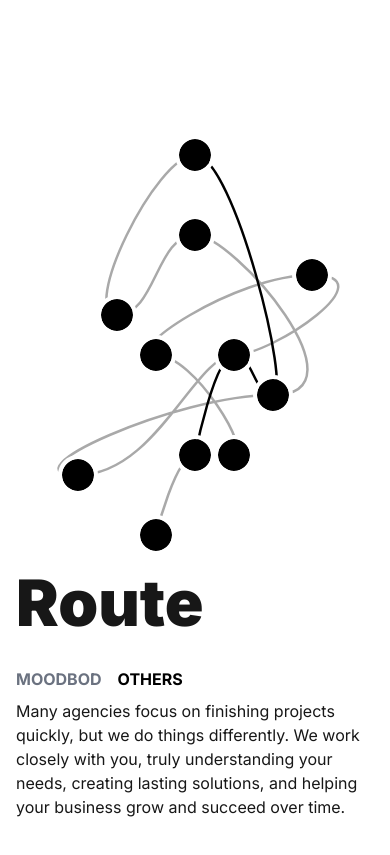
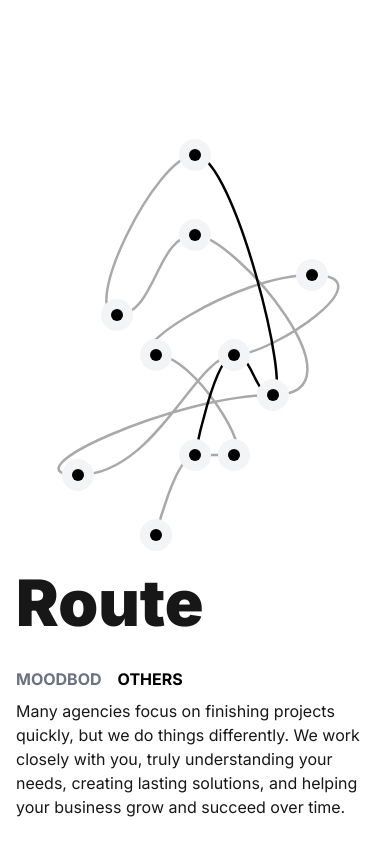
Before and after one commit to tuyoleni/moodbod, a Next.js app: page / in a window 390 px wide. Shown: the part 9120-9975 px from the top of the page. Built offline with nearby package versions, Linux system fonts and the light colour scheme.

Commit message:
feat: improve RoutePoint mobile UX and visual feedback
- Increase touch target size for better mobile interaction
- Add pulsing animation to first point for visual guidance
- Add mobile-only hint message for better user onboarding
- Implement layered point design with outer grey ring

```diff
--- a/app/home/components/RoutePoint.tsx
+++ b/app/home/components/RoutePoint.tsx
@@ -9,20 +9,26 @@ interface RoutePointProps {
     onLeave: () => void;
     isActive?: boolean;
     onClick?: () => void;
+    isFirst?: boolean;
 }
 
-export function RoutePoint({ x, y, label, onHover, onLeave, isActive = false, onClick }: RoutePointProps) {
+export function RoutePoint({ x, y, label, onHover, onLeave, isActive = false, onClick, isFirst = false }: RoutePointProps) {
     const [isHovered, setIsHovered] = useState(false);
     const showLabel = isHovered || isActive;
 
     return (
         <div className="relative">
+            {isFirst && (
+                <div className="fixed bottom-4 left-1/2 transform -translate-x-1/2 bg-black/75 text-white text-sm px-3 py-2 rounded-full shadow-lg z-50 sm:hidden">
+                    Tap points to learn more
+                </div>
+            )}
             <motion.div
-                className="absolute w-8 h-8 bg-black outline outline-4 outline-white rounded-full cursor-pointer hover:scale-125 transition-transform"
+                className="absolute w-8 h-8 rounded-full cursor-pointer hover:scale-125 transition-transform group"
                 style={{ left: x - 16, top: y - 16 }}
-                initial={{ opacity: 0, scale: 0 }}
-                animate={{ opacity: 1, scale: isActive ? 1.25 : 1 }}
-                exit={{ opacity: 0, scale: 0 }}
+                initial={{ scale: 0 }}
+                animate={{ scale: isActive ? 1.25 : 1 }}
+                exit={{ scale: 0 }}
                 transition={{ duration: 0.5 }}
                 onMouseEnter={() => {
                     setIsHovered(true);
@@ -33,7 +39,12 @@ export function RoutePoint({ x, y, label, onHover, onLeave, isActive = false, on
                     onLeave();
                 }}
                 onClick={onClick}
-            />
+                title="Tap to learn more"
+                aria-label="Tap to learn more"
+            >
+                <div className={`absolute inset-0 bg-gray-100 rounded-full ${isFirst ? 'animate-pulse' : ''}`} />
+                <div className="absolute inset-[10px] bg-black rounded-full" />
+            </motion.div>
             {showLabel && (
                 <motion.div
                     className="absolute whitespace-nowrap bg-black text-white px-2 py-1 rounded text-sm"
```
